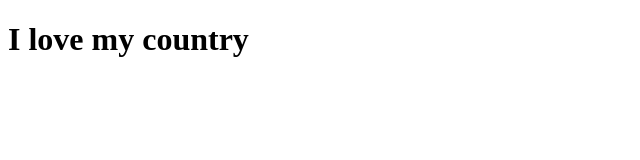
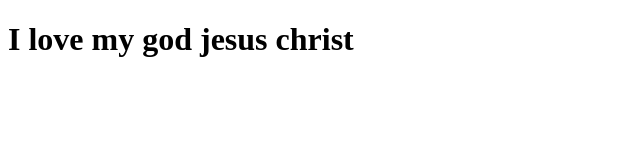
Before and after one commit to korinelu/dockerized-app-jenkins-pipeline, a plain HTML site: page my-app/index.html in a window 1280 px wide. Shown: the whole page, without its empty margins (0-640 px from the left). Drawn offline with Linux system fonts and the light colour scheme.

Commit message:
kokkera commited this

```diff
--- a/my-app/index.html
+++ b/my-app/index.html
@@ -5,6 +5,8 @@
   <title>Hello Jenkins  file welcome to my love jesus</title>
 </head>
 <body>
-  <h1>I love my country</h1>
+  <h1>I love my  god jesus christ
+
+  </h1>
 </body>
 </html>
```
